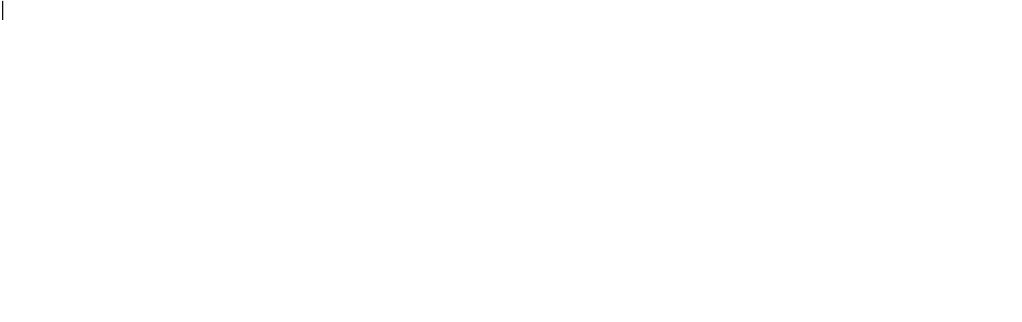
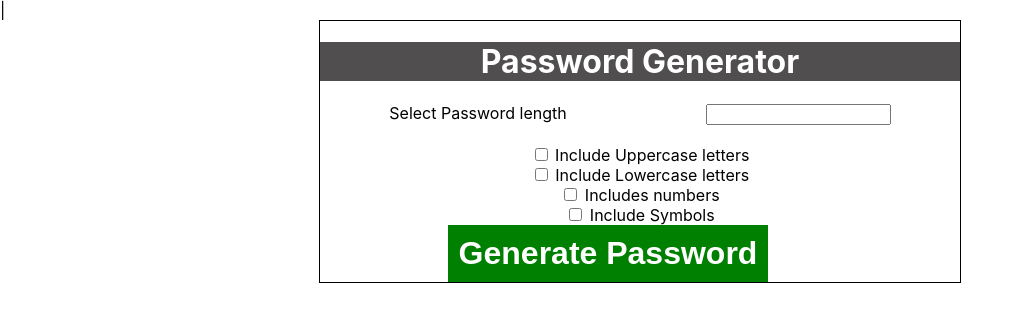
Before and after one commit to hemantsharma5321/react_assignment, a React (Create React App) app: page /States-003 in a window 1280 px wide. Before the commit this address had no page. Shown: the top 322 px of the page, without its empty margins (0-1022 px from the left). Built offline with nearby package versions, Linux system fonts and the light colour scheme.

Commit message:
States=-003

```diff
--- a/package.json
+++ b/package.json
@@ -6,6 +6,7 @@
     "@testing-library/jest-dom": "^5.16.5",
     "@testing-library/react": "^13.4.0",
     "@testing-library/user-event": "^13.5.0",
+    "global-express": "^0.0.1",
     "react": "^18.2.0",
     "react-dom": "^18.2.0",
     "react-icons": "^4.6.0",
--- a/src/App.js
+++ b/src/App.js
@@ -8,6 +8,8 @@ import {Routes, Route,} from 'react-router-dom';
 import Props from "./pages/Props-002";
 import Props1 from "./pages/Props-001";
 import States001 from "./pages/States-001";
+import States2 from "./pages/States-002";
+import PasswordGenerator from "./pages/passwordGenerator";
 
 
 function App() {
@@ -22,6 +24,8 @@ function App() {
         <Route path="/Props-002" element={<Props/>}></Route>
         <Route path="/props-001" element={<Props1/>}></Route>
        <Route path="/States-001" element={<States001/>}></Route>
+       <Route path="/States-002" element={<States2/>}></Route>
+       <Route path="/States-003" element={<PasswordGenerator/>}></Route>
       </Routes>
 
     </div>
--- /dev/null
+++ b/src/css/PasswordGenerator.css
@@ -0,0 +1,28 @@
+.app-container{
+    width: 50%;
+    height: 80%;
+    margin: auto;
+    border: 1px solid black;
+    text-align: center;
+}
+#generatebtn{
+    color: white;
+    font-size: xx-large;
+    font-weight: bolder;
+    position: relative;
+    top: 20%;
+    right: 5%;
+    background-color: green;
+    padding: 10px;
+    border: none;
+    width: 50%;
+}
+.header-top{
+    width: 100%;
+    height: 30%;
+    background-color: rgb(80, 78, 78);
+    color: white;
+}
+.display{
+    background-color: rgb(152, 226, 226);
+}
--- a/src/pages/Home.js
+++ b/src/pages/Home.js
@@ -9,6 +9,8 @@ const Home=()=>{
             <Link to="/props-002">Props-001</Link>
             <Link to="/props-001">Props-002</Link>
             <Link to="/States-001">States-001</Link>
+            <Link to="/States-002">States-002</Link>
+            <Link to="/States-003">States-003</Link>
         </div>
     )
 }
--- /dev/null
+++ b/src/pages/States-002.js
@@ -0,0 +1,6 @@
+const States2=()=>{
+    return(
+        <h1>States-002</h1>
+    )
+}
+export default States2;
--- /dev/null
+++ b/src/pages/passwordGenerator.js
@@ -0,0 +1,75 @@
+import "../css/PasswordGenerator.css";
+import { useState } from "react";
+const PasswordGenerator=()=>{
+    const lchar="abcdefghijklmnopqrstuvwxyz";
+    const uchar='ABCDEFGHIJKLMNOPQRSTUVWXYZ';
+    const nchar="0123456789";
+    const schrs="~`!@#$%^&*(){}_+=:><?/|";
+
+    const [islowercase, setIslowercase]=useState(0);
+    const [isUppercase, setIsupercase]=useState(0);
+    const [isnumbers, setIsnumbers]=useState(0);
+    const [issymbols, setIssymbols]=useState(0);
+    const [passwordcount, setpasswordcunt]=useState(0);
+    const [display,setDisplay]=useState("");
+
+    const generate=()=>{
+        let matchChars=""
+       let result="";
+       let length=passwordcount ? passwordcount : 8;
+       if(islowercase){
+        matchChars+=lchar;
+       }
+       if(isUppercase){
+        matchChars+=uchar;
+       }
+       if(isnumbers){
+        matchChars+=nchar;
+       }
+       if(issymbols){
+        matchChars+=schrs;
+       }
+
+      for(let i=0;i<length;i++){
+        let randomchar=matchChars.charAt( Math.floor(Math.random() * (matchChars.length - 0) + 0));
+        result+=randomchar;
+      }
+      setDisplay(result);
+      return;
+      }
+    return(
+        <div className="app-container">
+            <div className="header-top">
+             <h1>Password Generator</h1>
+
+            </div>
+                <div className="display">{display}</div>
+
+            <div>
+                <label htmlFor="no_of_chars">Select Password length</label>
+                &emsp; &emsp; &emsp; &emsp; &emsp; &emsp; &emsp;
+                <input type="number" onChange={e=>setpasswordcunt(e.target.value)}/>
+            </div>
+            <br/>
+            <div>
+                <input type="checkbox" id="ins_uppercase" onChange={e=>setIsupercase(e.target.checked)}/>
+                <label htmlFor="ins_uppercase"> Include Uppercase letters</label>
+                <br/>
+                <input type="checkbox" id="ins_lowercase" onChange={e=>setIslowercase(e.target.checked)}/>
+                <label htmlFor="ins_lowercase"> Include Lowercase letters</label>
+                <br/>
+                <input type="checkbox" id="ins_numbers" onChange={e=>setIsnumbers(e.target.checked)}/>
+                <label htmlFor="ins_number"> Includes numbers</label>
+                <br/>
+                <input type="checkbox" id="ins_symbols" onChange={e=>setIssymbols(e.target.checked)}/>
+                <label htmlFor="ins_symbols"> Include Symbols</label>
+            </div>
+            <div>
+
+
+                <button id="generatebtn" onClick={generate}>Generate Password</button>
+            </div>
+        </div>
+    )
+}
+export default PasswordGenerator;
```
Also changed, not shown: 1 other file (tests, documents, lock files or other folders).
